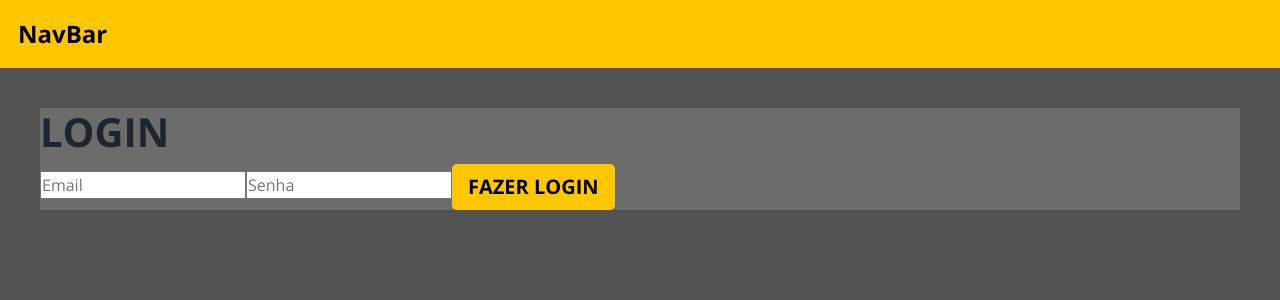
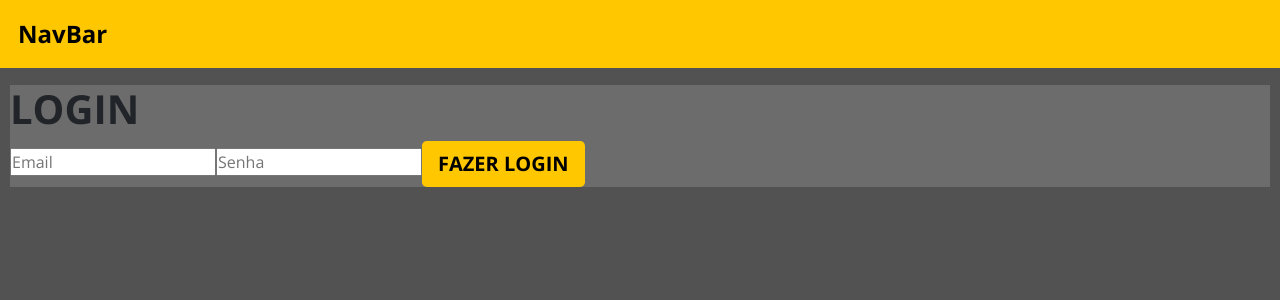
Before and after one commit to MarceloMachadoxD/TDDMovieFlixFrontend, a React (Create React App) app: page / in a window 1280 px wide. Shown: the top 300 px of the page. Built offline with nearby package versions, Linux system fonts and the light colour scheme; the HTML template or start-up script is replaced by a standard one.

Commit message:
Update padding in home-container

```diff
--- a/src/pages/Home/styles.css
+++ b/src/pages/Home/styles.css
@@ -1,5 +1,5 @@
 .home-container {
-    padding: 40px;
+    padding: 17px 10px
 }
 
 .start-button {
```
